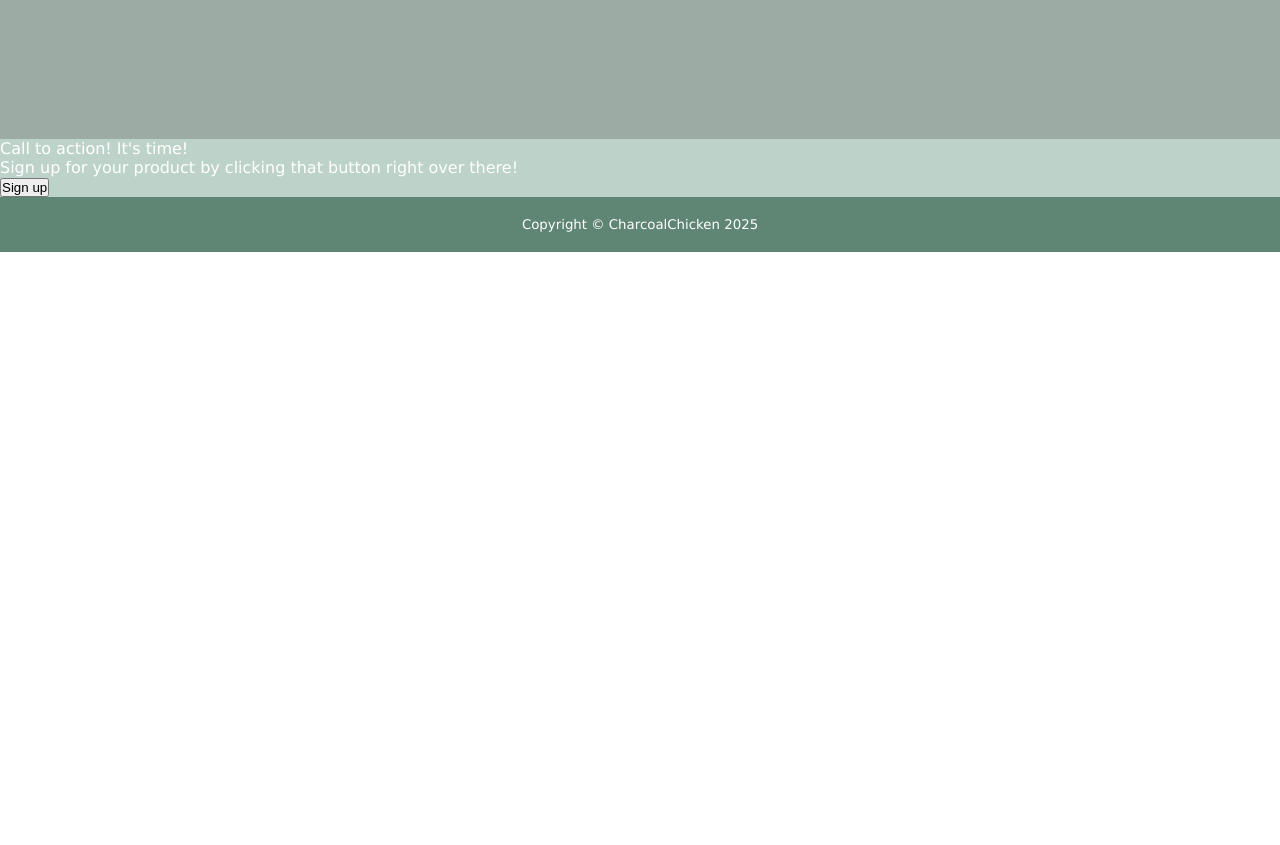
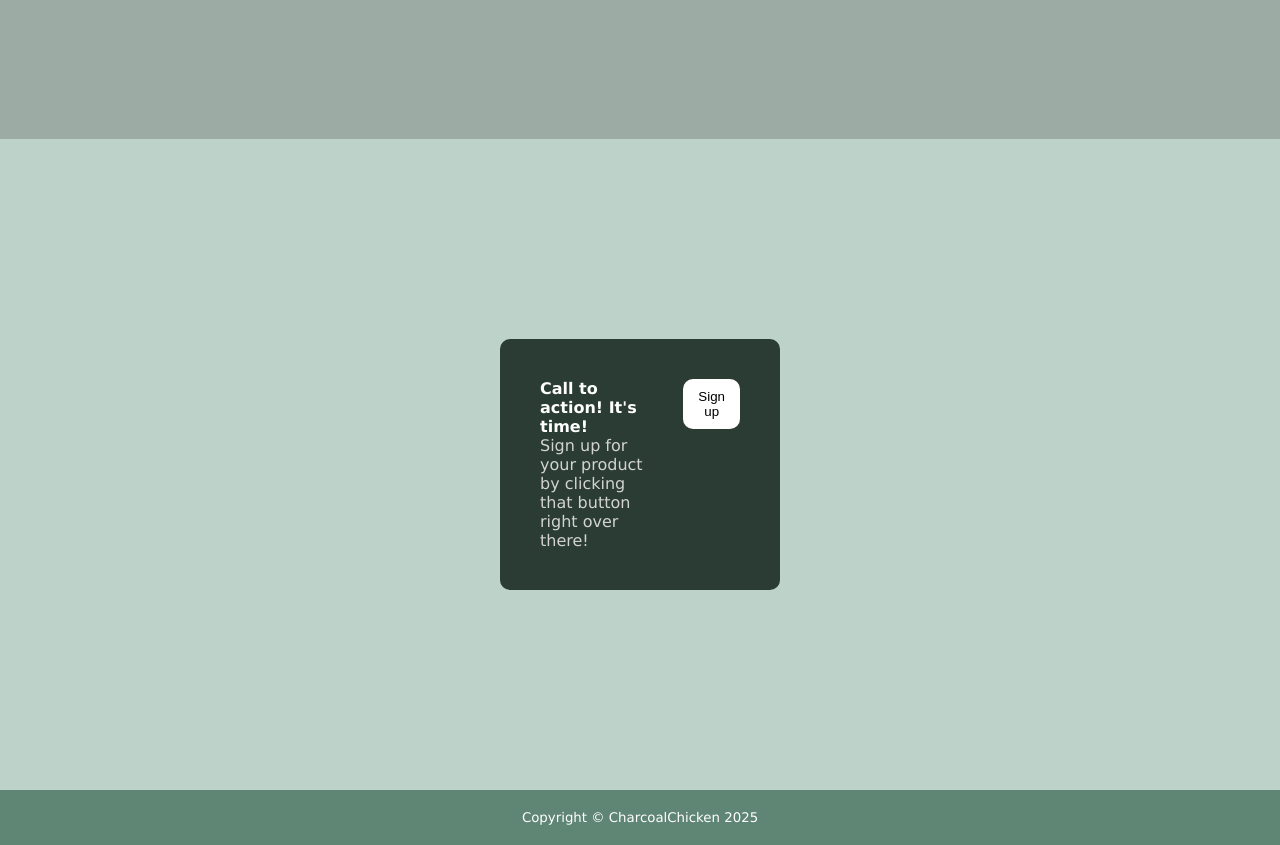
Before and after one commit to CharcoalChicken/odin-landing-page, a plain HTML site: page index.html in a window 1280 px wide. Shown: the part 1240-2085 px from the top of the page. Before the commit the page ends 1492 px from the top, so only its background shows below. Drawn offline with Linux system fonts and the light colour scheme.

Commit message:
Edit Sign-up Section

```diff
--- a/index.html
+++ b/index.html
@@ -58,13 +58,17 @@
 
        <div class="quote">
             <p class="quote-p">This is an inspiring quote, or a testihnonial from a customer. Maybe it's just filling up space, or maybe people will actually read it, Who knows? All I Know is that it looks nice.</p>
-            <p class="author">- Thor, God of Thunder</span> </p>
+            <p class="author">- Thor, God of Thunder</p>
         </div>
 
         <div class="sign-up">
-                <p>Call to action! It's time!</p>
-                <p>Sign up for your product by clicking that button right over there!</p>
+            <div class="signup-container">
+                <div>
+                    <p class="lineone">Call to action! It's time!</p>
+                    <p class="linetwo">Sign up for your product by clicking that button right over there!</p>
+                </div>
                 <button class="signup-button" >Sign up</button>
+            </div>
         </div>
 
     </div>
--- a/style.css
+++ b/style.css
@@ -157,6 +157,41 @@ body {
 .sign-up {
     background-color: #bdd3ca;
     color: white;
+    padding: 200px 500px;
+}
+
+.signup-container {
+    background-color: #2a3c34;
+    border-radius: 10px;
+    padding: 40px;
+    display: flex;
+    flex-direction: row;
+    gap: 30px;
+}
+
+.lineone {
+    font-weight: bold;
+}
+
+.linetwo {
+    color: lightgray;
+}
+
+.signup-button {
+    background-color: white;
+    border-radius: 10px;
+    border: none;
+    padding: 10px 15px;
+    align-self: flex-start;
+}
+
+.signup-button:hover {
+    cursor: pointer;
+}
+
+.signup-button:active {
+    background-color: lightgray;
+    transform: translateY(4px);
 }
 
 
```
